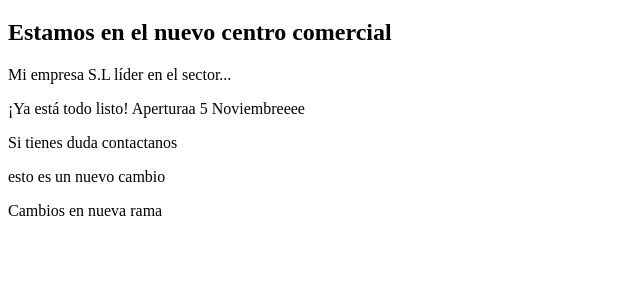
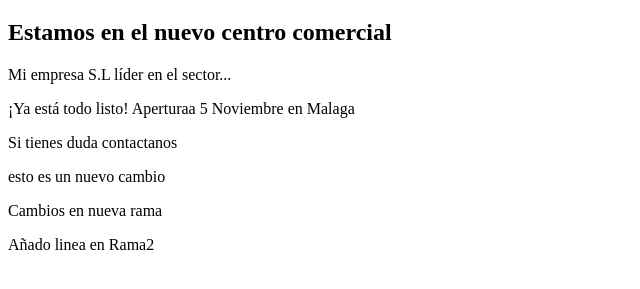
Before and after one commit to danics9696/DAM, a plain HTML site: page index.html in a window 1280 px wide. Shown: the part 61-350 px from the top of the page, without its empty margins (0-640 px from the left). Drawn offline with Linux system fonts and the light colour scheme.

Commit message:
Añado Malaga y linea nueva

```diff
--- a/index.html
+++ b/index.html
@@ -9,10 +9,10 @@
     <h1>Bienvenidos a mi tienda</h1>
     <h2>Estamos en el nuevo centro comercial</h2>
     <p>Mi empresa S.L líder en el sector...</p>
-    <p>¡Ya está todo listo! Aperturaa 5 Noviembreeee</p>
+    <p>¡Ya está todo listo! Aperturaa 5 Noviembre en Malaga</p>
     <p>Si tienes duda contactanos</p>
     <p>esto es un nuevo cambio</p>
     <p>Cambios en nueva rama</p>
-
+    <p>Añado linea en Rama2</p>
 </body>
 </html>
```
